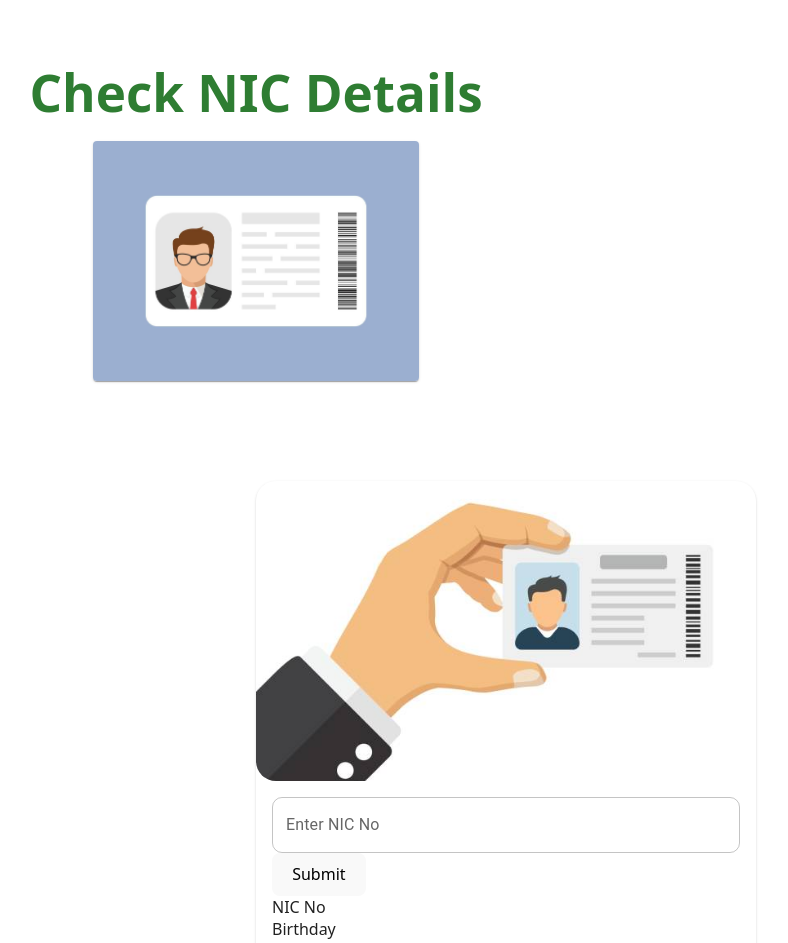
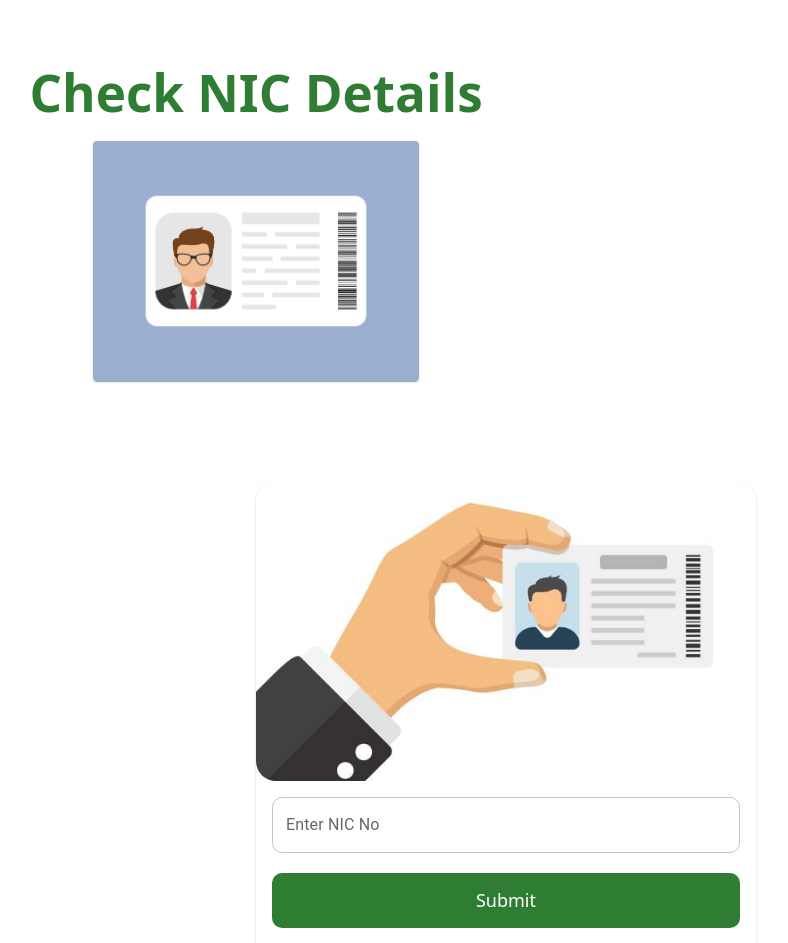
Before and after one commit to Dakshina-Migara/react-nicgenarator-git, a React (Vite) app: page / in a window 1280 px wide. Shown: the top 943 px of the page, without its empty margins (244-1032 px from the left). Built offline with nearby package versions, Linux system fonts and the light colour scheme.

Commit message:
update the css for the generate card

```diff
--- a/src/common/component/InputCard/InputCard.css
+++ b/src/common/component/InputCard/InputCard.css
@@ -0,0 +1,36 @@
+.green-textfield .MuiOutlinedInput-root {
+    border-radius: 10px;
+    border: #2e7d32 1px solid;
+}
+
+.submitButton {
+    width: 100%;
+    height: 55px;
+    color: white;
+    background-color: #2e7d32;
+    border: none;
+    border-radius: 10px;
+    margin-top: 20px;
+    font-size: 18px;
+}
+
+.info-box {
+    background-color: #f0f7f0;
+    border-radius: 10px;
+    padding-left: 10px;
+    padding-top: 4px;
+    height: 55px;
+    margin-bottom: 10px;
+    margin-top: 20px;
+}
+
+.info-label {
+    font-size: 14px;
+    color: #555;
+    margin-bottom: 6px;
+}
+
+.info-value {
+
+    font-size: 18px;
+}
```
